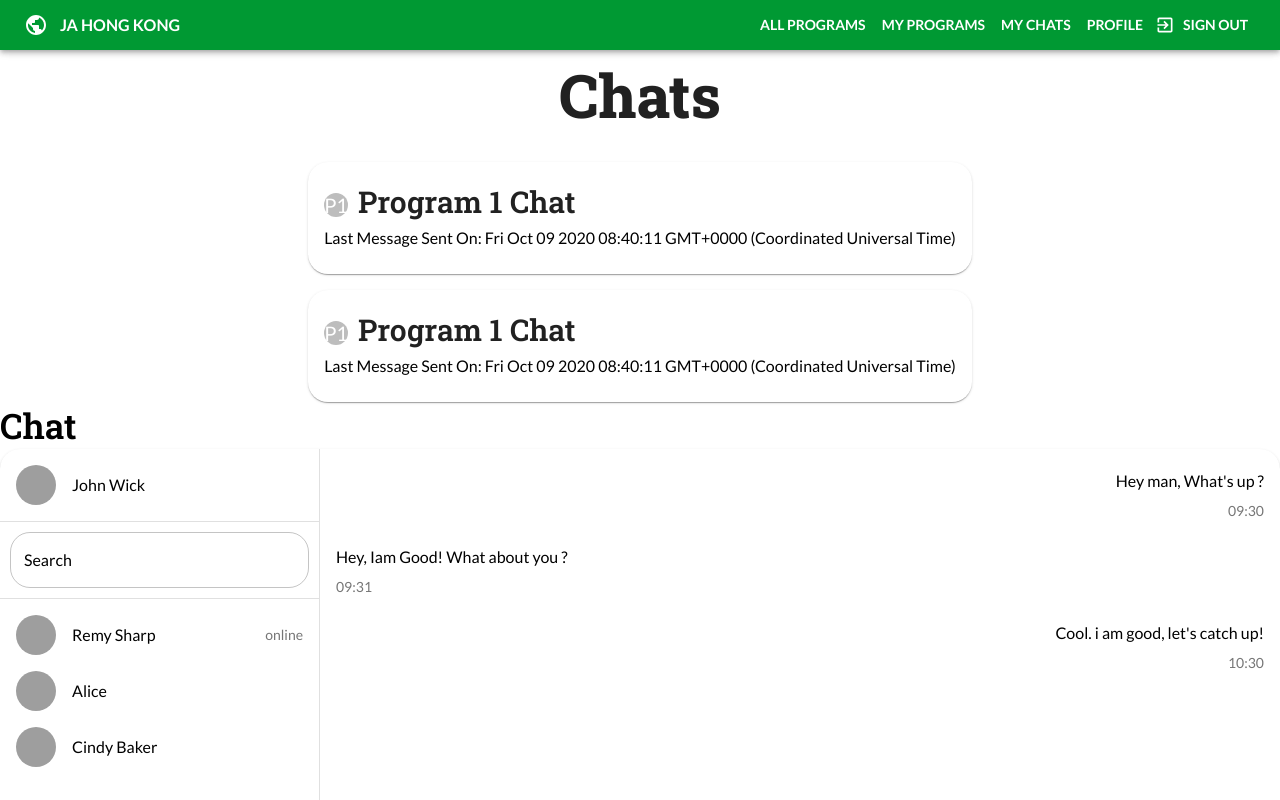
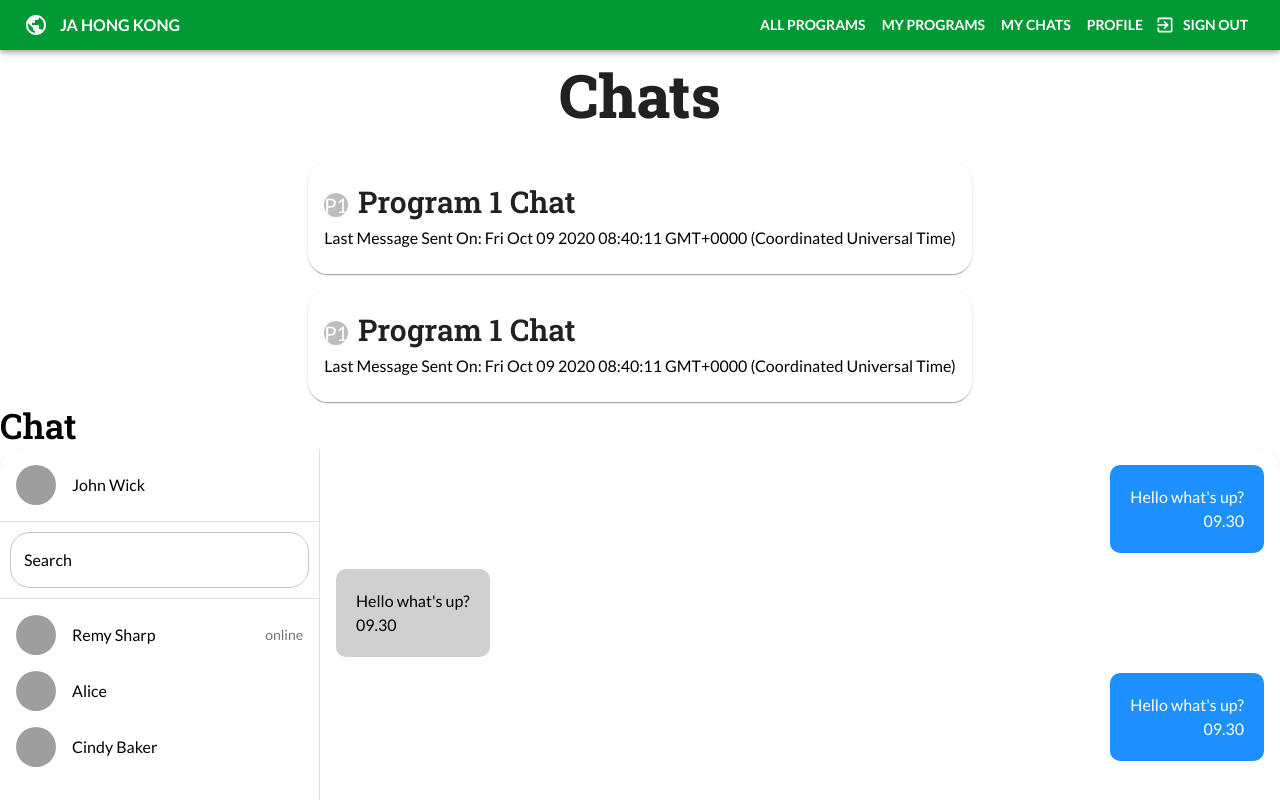
Before and after one commit to jerrenss/CFG2020-Team15-FE, a Next.js app: page /student/chat in a window 1280 px wide. Shown: the top 800 px of the page. Built offline with nearby package versions, Linux system fonts and the light colour scheme; grey boxes are pictures that could not be loaded.

Commit message:
Added chat

```diff
--- /dev/null
+++ b/src/views/Chat/ChatBubble.js
@@ -0,0 +1,58 @@
+import React from 'react'
+import { makeStyles, ThemeProvider } from '@material-ui/core/styles'
+import Paper from '@material-ui/core/Paper'
+import Grid from '@material-ui/core/Grid'
+import Box from '@material-ui/core/Box'
+import Divider from '@material-ui/core/Divider'
+import TextField from '@material-ui/core/TextField'
+import Typography from '@material-ui/core/Typography'
+import List from '@material-ui/core/List'
+import ListItem from '@material-ui/core/ListItem'
+import ListItemIcon from '@material-ui/core/ListItemIcon'
+import ListItemText from '@material-ui/core/ListItemText'
+import Avatar from '@material-ui/core/Avatar'
+import Fab from '@material-ui/core/Fab'
+import SendIcon from '@material-ui/icons/Send'
+
+const useStyles = makeStyles({
+  root: {
+    textAlign: (props) => (props.direction == 'right' ? 'right' : 'left'),
+    display: 'block',
+  },
+  bubble: {
+    padding: '20px',
+    backgroundColor: (props) =>
+      props.direction == 'right' ? '#1E90FF' : '#D0D0D0',
+    display: 'inline-block',
+    borderRadius: '10px',
+  },
+})
+
+const ChatBubble = (props) => {
+  const classes = useStyles(props)
+
+  const { direction, text, time } = props
+
+  return (
+    <Grid container className={classes.root}>
+      <Box className={classes.bubble}>
+        <Grid item xs={12}>
+          <Typography
+            style={{ color: direction == 'right' ? 'white' : 'black' }}
+          >
+            {text}
+          </Typography>
+        </Grid>
+        <Grid item xs={12}>
+          <Typography
+            style={{ color: direction == 'right' ? 'white' : 'black' }}
+          >
+            {time}
+          </Typography>
+        </Grid>
+      </Box>
+    </Grid>
+  )
+}
+
+export default ChatBubble
--- a/src/views/Chat/ChatWindow.js
+++ b/src/views/Chat/ChatWindow.js
@@ -13,6 +13,7 @@ import ListItemText from '@material-ui/core/ListItemText'
 import Avatar from '@material-ui/core/Avatar'
 import Fab from '@material-ui/core/Fab'
 import SendIcon from '@material-ui/icons/Send'
+import ChatBubble from './ChatBubble'
 
 const useStyles = makeStyles({
   table: {
@@ -105,43 +106,27 @@ const ChatWindow = () => {
         <Grid item xs={9}>
           <List className={classes.messageArea}>
             <ListItem key="1">
-              <Grid container>
-                <Grid item xs={12}>
-                  <ListItemText
-                    align="right"
-                    primary="Hey man, What's up ?"
-                  ></ListItemText>
-                </Grid>
-                <Grid item xs={12}>
-                  <ListItemText align="right" secondary="09:30"></ListItemText>
-                </Grid>
-              </Grid>
+              <ChatBubble
+                direction="right"
+                text="Hello what's up?"
+                time="09.30"
+              />
             </ListItem>
+
             <ListItem key="2">
-              <Grid container>
-                <Grid item xs={12}>
-                  <ListItemText
-                    align="left"
-                    primary="Hey, Iam Good! What about you ?"
-                  ></ListItemText>
-                </Grid>
-                <Grid item xs={12}>
-                  <ListItemText align="left" secondary="09:31"></ListItemText>
-                </Grid>
-              </Grid>
+              <ChatBubble
+                direction="left"
+                text="Hello what's up?"
+                time="09.30"
+              />
             </ListItem>
+
             <ListItem key="3">
-              <Grid container>
-                <Grid item xs={12}>
-                  <ListItemText
-                    align="right"
-                    primary="Cool. i am good, let's catch up!"
-                  ></ListItemText>
-                </Grid>
-                <Grid item xs={12}>
-                  <ListItemText align="right" secondary="10:30"></ListItemText>
-                </Grid>
-              </Grid>
+              <ChatBubble
+                direction="right"
+                text="Hello what's up?"
+                time="09.30"
+              />
             </ListItem>
           </List>
           <Divider />
```
